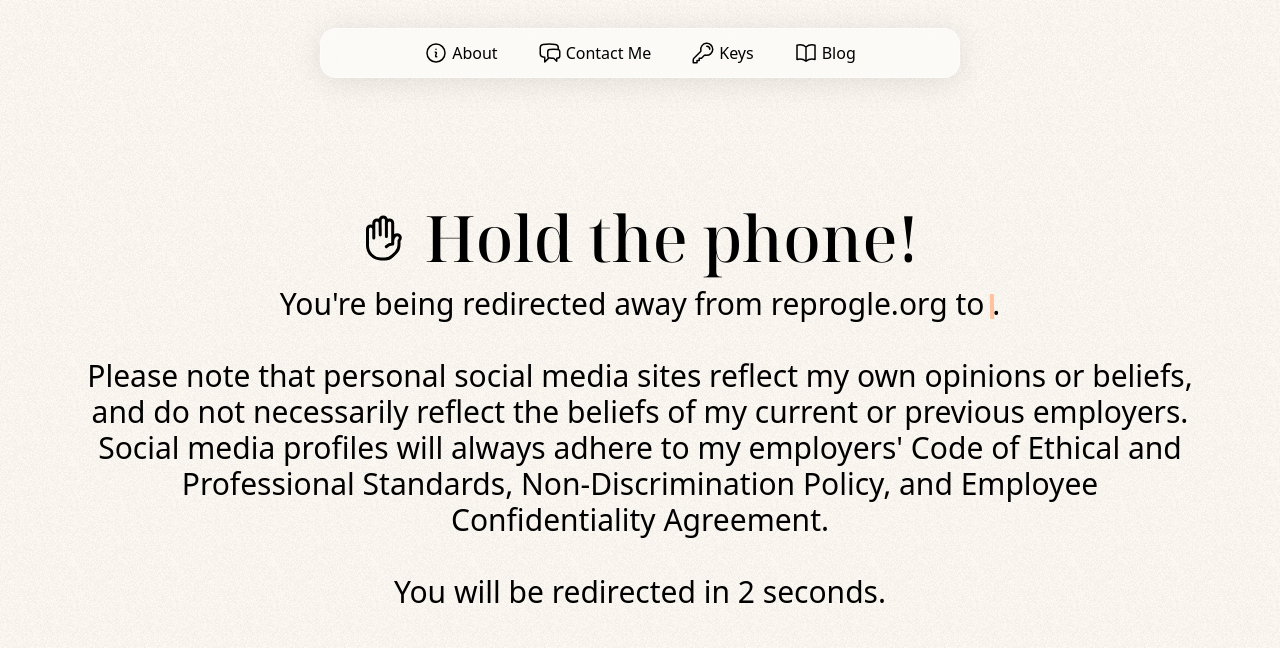
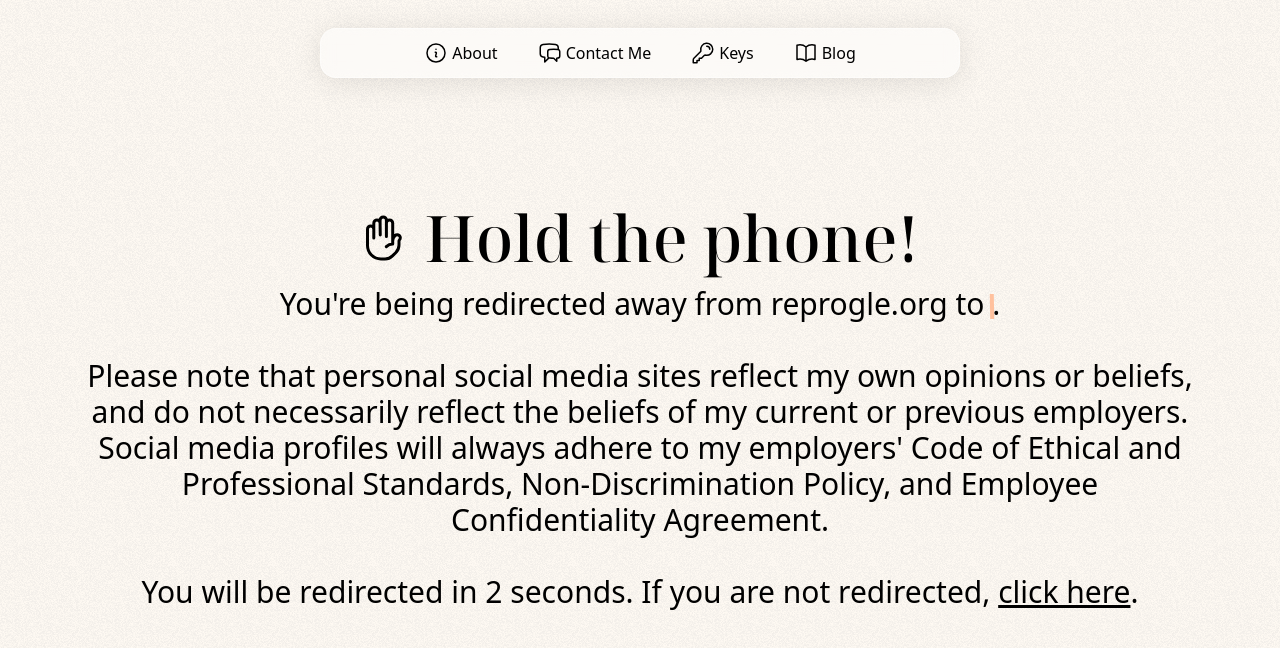
Before and after one commit to natereprogle/reprogle.org, a Next.js app: page /redirect in a window 1280 px wide. Shown: the top 648 px of the page. Built offline with nearby package versions, Linux system fonts and the light colour scheme.

Commit message:
Fix export to support Cloudflare Pages

```diff
--- a/app/contact/page.tsx
+++ b/app/contact/page.tsx
@@ -8,7 +8,7 @@ import {
     useScroll,
 } from 'framer-motion'
 import { useEffect, useRef, useState } from 'react'
-import Footer from '@/components/footer.tsx/footer'
+import Footer from '@/components/footer/footer'
 import { Noto_Serif_Display } from 'next/font/google'
 
 const notoSerifDisplay = Noto_Serif_Display({
--- a/app/page.tsx
+++ b/app/page.tsx
@@ -6,7 +6,7 @@ import { motion, useMotionValueEvent, useScroll } from 'framer-motion'
 import styles from '@/app/page.module.css'
 import Header from '@/components/header/header'
 import Body from '@/components/body/body'
-import Footer from '@/components/footer.tsx/footer'
+import Footer from '@/components/footer/footer'
 
 export default function Home() {
     const [isVisible, setIsVisible] = useState(true)
--- a/app/redirect/page.tsx
+++ b/app/redirect/page.tsx
@@ -1,72 +1,12 @@
 'use client'
 
-import { Noto_Serif_Display } from 'next/font/google'
-import { useSearchParams } from 'next/navigation'
-import { useRouter } from 'next/navigation'
-import { useEffect, useState } from 'react'
-
-const notoSerifDisplay = Noto_Serif_Display({
-    subsets: ['latin'],
-    weight: 'variable',
-})
+import RedirectComponent from '@/components/redirect/redirect'
+import { Suspense } from 'react'
 
 export default function Redirect() {
-    const searchParams = useSearchParams()
-    const router = useRouter()
-
-    const [secondsRemaining, setSecondsRemaining] = useState(7)
-
-    useEffect(() => {
-        if (secondsRemaining == 0) {
-            router.push(`${searchParams.get('url')}`)
-        }
-
-        const interval = setTimeout(() => {
-            setSecondsRemaining(prevSeconds =>
-                prevSeconds == 0 ? 0 : prevSeconds - 1,
-            )
-        }, 1000)
-        return () => clearInterval(interval)
-    }, [router, searchParams, secondsRemaining])
-
     return (
-        <div className="h-screen mt-0 mx-7 lg:mx-20 space-x-4 sm:space-x-0 space-y-10 sm:space-y-0 justify-center flex">
-            <div className="flex flex-col justify-center text-center items-center">
-                <h1
-                    className={`${notoSerifDisplay.className} header-text flex items-center space-x-2 sm:space-x-4`}>
-                    <svg
-                        xmlns="http://www.w3.org/2000/svg"
-                        fill="none"
-                        viewBox="0 0 24 24"
-                        strokeWidth="1.5"
-                        stroke="currentColor"
-                        className="h-[1.5rem] w-[1.5rem] sm:h-[2.5rem] sm:w-[2.5rem] md:h-[3rem] md:w-[3rem]">
-                        <path
-                            strokeLinecap="round"
-                            strokeLinejoin="round"
-                            d="M10.05 4.575a1.575 1.575 0 10-3.15 0v3m3.15-3v-1.5a1.575 1.575 0 013.15 0v1.5m-3.15 0l.075 5.925m3.075.75V4.575m0 0a1.575 1.575 0 013.15 0V15M6.9 7.575a1.575 1.575 0 10-3.15 0v8.175a6.75 6.75 0 006.75 6.75h2.018a5.25 5.25 0 003.712-1.538l1.732-1.732a5.25 5.25 0 001.538-3.712l.003-2.024a.668.668 0 01.198-.471 1.575 1.575 0 10-2.228-2.228 3.818 3.818 0 00-1.12 2.687M6.9 7.575V12m6.27 4.318A4.49 4.49 0 0116.35 15m.002 0h-.002"
-                        />
-                    </svg>
-                    <span>Hold the phone!</span>
-                </h1>
-                <p className="text-lg sm:text-xl md:text-2xl xl:text-3xl">
-                    You&apos;re being redirected away from reprogle.org to{' '}
-                    <span className="highlight-orange">
-                        {searchParams.get('site')}
-                    </span>
-                    . <br />
-                    <br /> Please note that personal social media sites reflect
-                    my own opinions or beliefs, and do not necessarily reflect
-                    the beliefs of my current or previous employers. Social
-                    media profiles will always adhere to my employers&apos; Code
-                    of Ethical and Professional Standards, Non-Discrimination
-                    Policy, and Employee Confidentiality Agreement.
-                    <br />
-                    <br />
-                    You will be redirected in {secondsRemaining}{' '}
-                    {`${secondsRemaining === 1 ? 'second' : 'seconds'}`}.
-                </p>
-            </div>
-        </div>
+        <Suspense>
+            <RedirectComponent />
+        </Suspense>
     )
 }
--- /dev/null
+++ b/components/redirect/redirect.tsx
@@ -0,0 +1,80 @@
+'use client'
+
+import { Noto_Serif_Display } from 'next/font/google'
+import Link from 'next/link'
+import { useSearchParams } from 'next/navigation'
+import { useRouter } from 'next/navigation'
+import { useEffect, useState } from 'react'
+
+const notoSerifDisplay = Noto_Serif_Display({
+    subsets: ['latin'],
+    weight: 'variable',
+})
+
+export default function RedirectComponent() {
+    const searchParams = useSearchParams()
+    const router = useRouter()
+
+    const [secondsRemaining, setSecondsRemaining] = useState(7)
+
+    useEffect(() => {
+        if (secondsRemaining == 0) {
+            router.push(`${searchParams.get('url')}`)
+        }
+
+        const interval = setTimeout(() => {
+            setSecondsRemaining(prevSeconds =>
+                prevSeconds == 0 ? 0 : prevSeconds - 1,
+            )
+        }, 1000)
+        return () => clearInterval(interval)
+    }, [router, searchParams, secondsRemaining])
+
+    return (
+        <div className="h-screen mt-0 mx-7 lg:mx-20 space-x-4 sm:space-x-0 space-y-10 sm:space-y-0 justify-center flex">
+            <div className="flex flex-col justify-center text-center items-center">
+                <h1
+                    className={`${notoSerifDisplay.className} header-text flex items-center space-x-2 sm:space-x-4`}>
+                    <svg
+                        xmlns="http://www.w3.org/2000/svg"
+                        fill="none"
+                        viewBox="0 0 24 24"
+                        strokeWidth="1.5"
+                        stroke="currentColor"
+                        className="h-[1.5rem] w-[1.5rem] sm:h-[2.5rem] sm:w-[2.5rem] md:h-[3rem] md:w-[3rem]">
+                        <path
+                            strokeLinecap="round"
+                            strokeLinejoin="round"
+                            d="M10.05 4.575a1.575 1.575 0 10-3.15 0v3m3.15-3v-1.5a1.575 1.575 0 013.15 0v1.5m-3.15 0l.075 5.925m3.075.75V4.575m0 0a1.575 1.575 0 013.15 0V15M6.9 7.575a1.575 1.575 0 10-3.15 0v8.175a6.75 6.75 0 006.75 6.75h2.018a5.25 5.25 0 003.712-1.538l1.732-1.732a5.25 5.25 0 001.538-3.712l.003-2.024a.668.668 0 01.198-.471 1.575 1.575 0 10-2.228-2.228 3.818 3.818 0 00-1.12 2.687M6.9 7.575V12m6.27 4.318A4.49 4.49 0 0116.35 15m.002 0h-.002"
+                        />
+                    </svg>
+                    <span>Hold the phone!</span>
+                </h1>
+                <p className="text-lg sm:text-xl md:text-2xl xl:text-3xl">
+                    You&apos;re being redirected away from reprogle.org to{' '}
+                    <span className="highlight-orange">
+                        {searchParams.get('site')}
+                    </span>
+                    . <br />
+                    <br /> Please note that personal social media sites reflect
+                    my own opinions or beliefs, and do not necessarily reflect
+                    the beliefs of my current or previous employers. Social
+                    media profiles will always adhere to my employers&apos; Code
+                    of Ethical and Professional Standards, Non-Discrimination
+                    Policy, and Employee Confidentiality Agreement.
+                    <br />
+                    <br />
+                    You will be redirected in {secondsRemaining}{' '}
+                    {`${secondsRemaining === 1 ? 'second' : 'seconds'}`}. If you
+                    are not redirected,{' '}
+                    <Link
+                        href={`${searchParams.get('url')}`}
+                        className="underline">
+                        click here
+                    </Link>
+                    .
+                </p>
+            </div>
+        </div>
+    )
+}
--- a/next.config.js
+++ b/next.config.js
@@ -5,8 +5,9 @@ const nextConfig = {
     },
     images: {
         loader: 'custom',
-        loaderFile: './imageLoader.js'
-    }
+        loaderFile: './imageLoader.js',
+    },
+    output: 'export',
 }
 
 module.exports = nextConfig
```
Also changed, not shown: app/keys/page.tsx (+2 -6 lines), tsconfig.json (+8 -1 lines), components/footer/footer.tsx (renamed from components/footer.tsx/footer.tsx).
